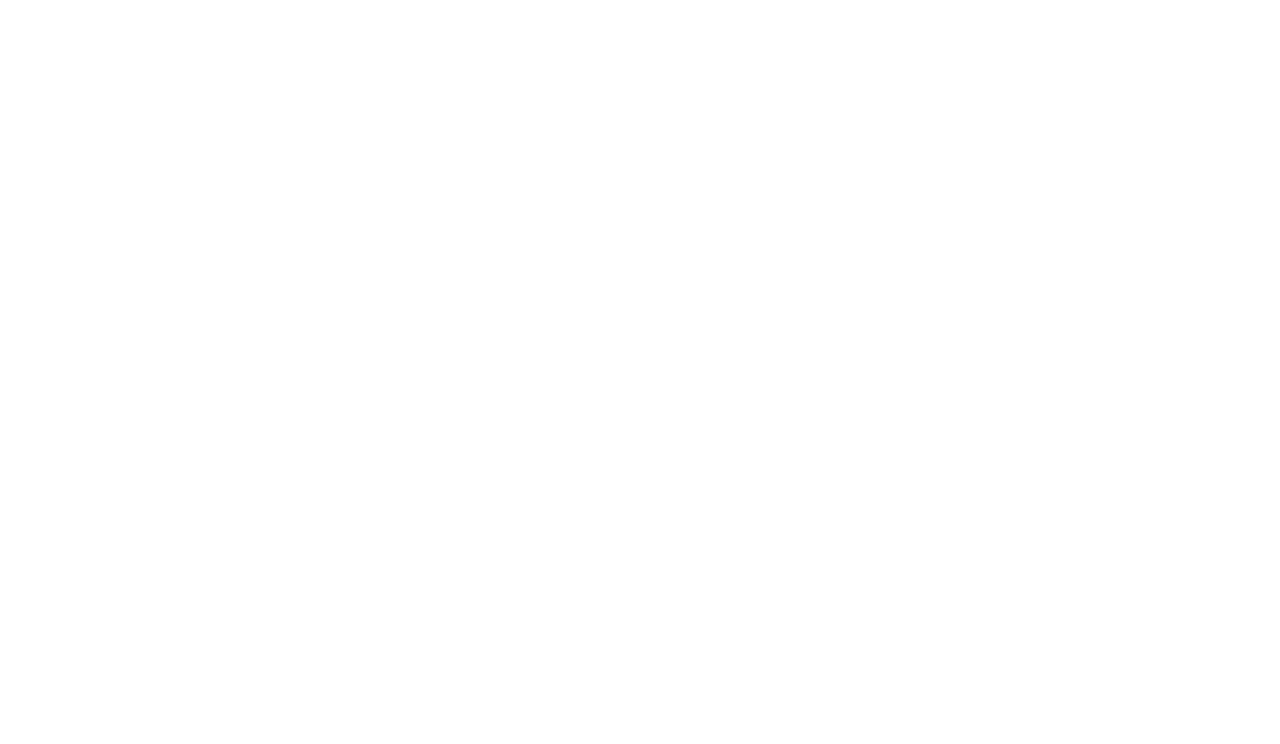
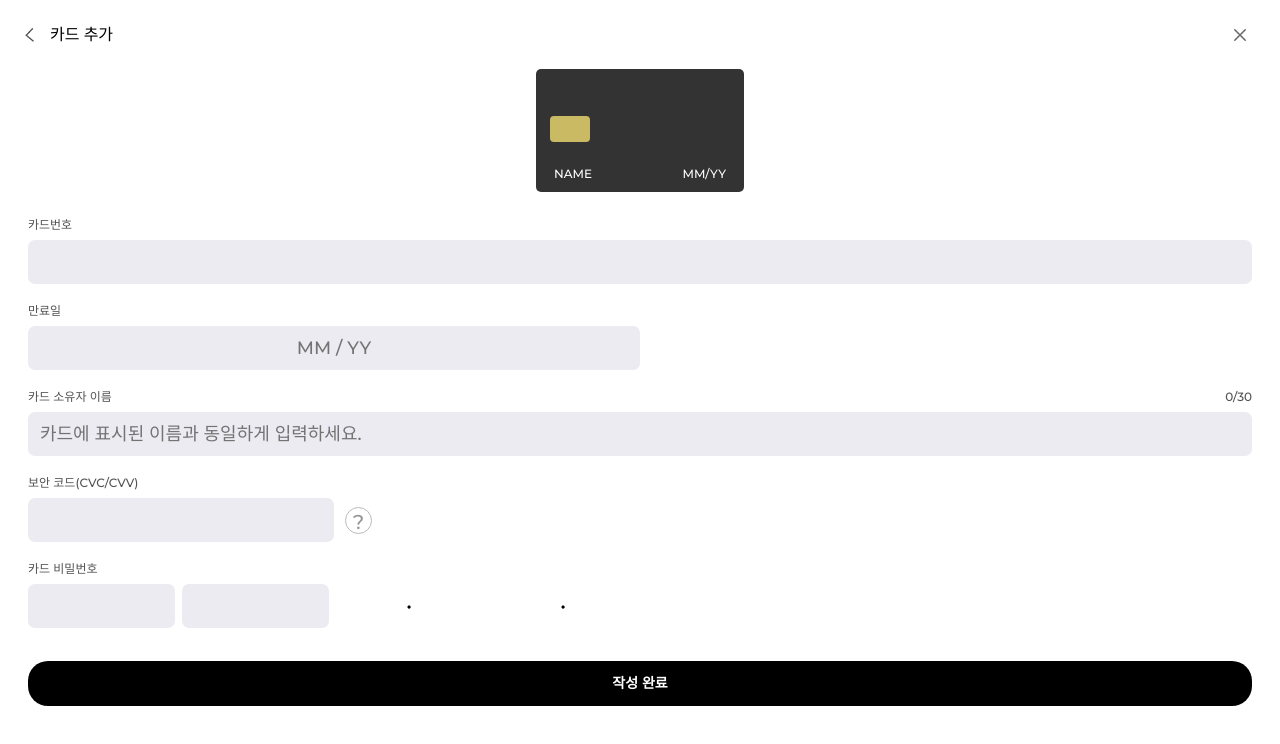
Before and after one commit to jjinheeWorld/shooking, a React (Vite) app: page /cards/register in a window 1280 px wide. Before the commit this address had no page. Shown: the top 744 px of the page. Built offline with nearby package versions, Linux system fonts and the light colour scheme.

Commit message:
style: 카드 추가 페이지 UI 구현하기

```diff
--- a/package.json
+++ b/package.json
@@ -12,6 +12,7 @@
   "dependencies": {
     "react": "^18.3.1",
     "react-dom": "^18.3.1",
+    "react-hook-form": "^7.54.2",
     "react-router-dom": "^7.1.3"
   },
   "devDependencies": {
--- a/src/App.jsx
+++ b/src/App.jsx
@@ -2,6 +2,7 @@
 import { Routes, Route } from "react-router-dom";
 import HomePage from "./pages/HomePage";
 import CardsPage from "./pages/CardsPage";
+import CardRegisterPage from "./pages/CardRegisterPage";
 
 const mockData = [
   {
@@ -79,6 +80,7 @@
           <Routes>
             <Route path="/" element={<HomePage />} />
             <Route path="/cards" element={<CardsPage />} />
+            <Route path="/cards/register" element={<CardRegisterPage />} />
           </Routes>
         </ProductDispatchContext.Provider>
       </ProductStateContext.Provider>
--- a/src/components/AddCardButton.jsx
+++ b/src/components/AddCardButton.jsx
@@ -6,7 +6,7 @@
   return (
     <button
       className="w-[208px] h-[123px] rounded-[5px] bg-[#E5E5E5] text-3xl text-[#575757]"
-      onClick={() => nav("/cards/add")}
+      onClick={() => nav("/cards/register")}
     >
       +
     </button>
--- /dev/null
+++ b/src/components/CardRegisterForm.jsx
@@ -0,0 +1,97 @@
+import { useForm } from "react-hook-form";
+
+const CardRegisterForm = () => {
+  const {
+    register,
+    handleSubmit,
+    formState: { isSubmitting, errors },
+  } = useForm();
+
+  return (
+    <form
+      className="px-7 pt-[25px] pb-[34px]"
+      onSubmit={handleSubmit(async (data) => alert(JSON.stringify(data)))}
+    >
+      <label htmlFor="cardNumber" className="register-label">
+        카드번호
+      </label>
+      <input
+        id="cardNumber"
+        type="text"
+        className="register-input text-center"
+      />
+      <label htmlFor="cardDate" className="register-label">
+        만료일
+      </label>
+      <input
+        id="cardDate"
+        type="text"
+        className="register-input w-2/4 text-center"
+        placeholder="MM / YY"
+        {...register("cardDate")}
+      />
+      <div className="flex justify-between">
+        <label htmlFor="cardOwner" className="register-label">
+          카드 소유자 이름
+        </label>
+        <div className="register-label">0/30</div>
+      </div>
+      <input
+        id="cardOwner"
+        type="text"
+        className="register-input"
+        placeholder="카드에 표시된 이름과 동일하게 입력하세요."
+        {...register("cardOwner")}
+      />
+      <label htmlFor="securityCode" className="register-label">
+        보안 코드(CVC/CVV)
+      </label>
+      <div className="flex gap-[11px] mb-[19px] items-center">
+        <input
+          id="securityCode"
+          type="password"
+          className="register-input mb-0 w-1/4 text-center"
+          {...register("securityCode")}
+        />
+        <div className="w-[27px] h-[27px] border border-[#BABABA] text-[#969696] text-xl font-medium text-center rounded-full cursor-pointer">
+          ?
+        </div>
+      </div>
+      <label id="cardPasswordLabel" className="register-label">
+        카드 비밀번호
+      </label>
+      <div className="flex gap-[7px]">
+        <input
+          id="cardPassword1"
+          type="password"
+          aria-labelledby="cardPasswordLabel"
+          className="register-input w-[12%] text-center"
+          {...register("cardPassword1")}
+        />
+        <input
+          id="cardPassword2"
+          type="password"
+          aria-labelledby="cardPasswordLabel"
+          className="register-input w-[12%] text-center"
+          {...register("cardPassword2")}
+        />
+        <div className="w-[12%] px-3 py-2 text-center font-medium text-lg cursor-default">
+          •
+        </div>
+        <div className="w-[12%] px-3 py-2 text-center font-medium text-lg cursor-default">
+          •
+        </div>
+      </div>
+
+      <button
+        type="submit"
+        disabled={isSubmitting}
+        className="btn w-full text-[14px] py-3 rounded-[20px] mt-[14px]"
+      >
+        작성 완료
+      </button>
+    </form>
+  );
+};
+
+export default CardRegisterForm;
--- /dev/null
+++ b/src/components/PaymentCard.jsx
@@ -0,0 +1,11 @@
+const PaymentCard = () => {
+  return (
+    <div className="mt-[69px] relative left-1/2 transform -translate-x-1/2 w-[208px] h-[123px] rounded-[5px] bg-[#333333]">
+      <div className="absolute w-[40px] h-[26px] top-[47px] left-[14px] rounded-[4px] bg-[#CBBA64]"></div>
+      <div className="absolute bottom-[10px] left-[18px] card-text">NAME</div>
+      <div className="absolute bottom-[10px] right-[18px] card-text">MM/YY</div>
+    </div>
+  );
+};
+
+export default PaymentCard;
--- a/src/index.css
+++ b/src/index.css
@@ -44,4 +44,16 @@
   .header-right {
     @apply absolute top-1/2 transform -translate-y-1/2 right-[30px];
   }
+
+  .card-text {
+    @apply text-white text-xs font-medium;
+  }
+
+  .register-label {
+    @apply block pb-[7px] text-xs font-medium text-[#525252];
+  }
+
+  .register-input {
+    @apply block w-full px-3 py-2 mb-[19px] font-medium text-lg bg-[#ECEBF1] rounded-[7px] placeholder:text-[#737373];
+  }
 }
--- a/src/output.css
+++ b/src/output.css
@@ -588,12 +588,76 @@
   transform: translate(var(--tw-translate-x), var(--tw-translate-y)) rotate(var(--tw-rotate)) skewX(var(--tw-skew-x)) skewY(var(--tw-skew-y)) scaleX(var(--tw-scale-x)) scaleY(var(--tw-scale-y));
 }
 
+.card-text {
+  font-size: 0.75rem;
+  line-height: 1rem;
+  font-weight: 500;
+  --tw-text-opacity: 1;
+  color: rgb(255 255 255 / var(--tw-text-opacity, 1));
+}
+
+.register-label {
+  display: block;
+  padding-bottom: 7px;
+  font-size: 0.75rem;
+  line-height: 1rem;
+  font-weight: 500;
+  --tw-text-opacity: 1;
+  color: rgb(82 82 82 / var(--tw-text-opacity, 1));
+}
+
+.register-input {
+  margin-bottom: 19px;
+  display: block;
+  width: 100%;
+  border-radius: 7px;
+  --tw-bg-opacity: 1;
+  background-color: rgb(236 235 241 / var(--tw-bg-opacity, 1));
+  padding-left: 0.75rem;
+  padding-right: 0.75rem;
+  padding-top: 0.5rem;
+  padding-bottom: 0.5rem;
+  font-size: 1.125rem;
+  line-height: 1.75rem;
+  font-weight: 500;
+}
+
+.register-input::-moz-placeholder {
+  --tw-text-opacity: 1;
+  color: rgb(115 115 115 / var(--tw-text-opacity, 1));
+}
+
+.register-input::placeholder {
+  --tw-text-opacity: 1;
+  color: rgb(115 115 115 / var(--tw-text-opacity, 1));
+}
+
 .absolute {
   position: absolute;
 }
 
+.relative {
+  position: relative;
+}
+
+.bottom-\[10px\] {
+  bottom: 10px;
+}
+
+.left-1\/2 {
+  left: 50%;
+}
+
 .left-\[12px\] {
   left: 12px;
+}
+
+.left-\[14px\] {
+  left: 14px;
+}
+
+.left-\[18px\] {
+  left: 18px;
 }
 
 .left-\[25px\] {
@@ -604,6 +668,10 @@
   left: 50px;
 }
 
+.right-\[18px\] {
+  right: 18px;
+}
+
 .top-1\/2 {
   top: 50%;
 }
@@ -612,12 +680,28 @@
   top: 12px;
 }
 
+.top-\[47px\] {
+  top: 47px;
+}
+
+.mb-0 {
+  margin-bottom: 0px;
+}
+
+.mb-\[19px\] {
+  margin-bottom: 19px;
+}
+
 .mb-\[33px\] {
   margin-bottom: 33px;
 }
 
 .mb-\[7px\] {
   margin-bottom: 7px;
+}
+
+.mt-\[14px\] {
+  margin-top: 14px;
 }
 
 .mt-\[69px\] {
@@ -648,8 +732,28 @@
   height: 19px;
 }
 
+.h-\[26px\] {
+  height: 26px;
+}
+
+.h-\[27px\] {
+  height: 27px;
+}
+
+.w-1\/4 {
+  width: 25%;
+}
+
+.w-2\/4 {
+  width: 50%;
+}
+
 .w-5 {
   width: 1.25rem;
+}
+
+.w-\[12\%\] {
+  width: 12%;
 }
 
 .w-\[19px\] {
@@ -658,6 +762,14 @@
 
 .w-\[208px\] {
   width: 208px;
+}
+
+.w-\[27px\] {
+  width: 27px;
+}
+
+.w-\[40px\] {
+  width: 40px;
 }
 
 .w-\[9px\] {
@@ -672,6 +784,11 @@
   width: 100%;
 }
 
+.-translate-x-1\/2 {
+  --tw-translate-x: -50%;
+  transform: translate(var(--tw-translate-x), var(--tw-translate-y)) rotate(var(--tw-rotate)) skewX(var(--tw-skew-x)) skewY(var(--tw-skew-y)) scaleX(var(--tw-scale-x)) scaleY(var(--tw-scale-y));
+}
+
 .-translate-y-1\/2 {
   --tw-translate-y: -50%;
   transform: translate(var(--tw-translate-x), var(--tw-translate-y)) rotate(var(--tw-rotate)) skewX(var(--tw-skew-x)) skewY(var(--tw-skew-y)) scaleX(var(--tw-scale-x)) scaleY(var(--tw-scale-y));
@@ -679,6 +796,14 @@
 
 .transform {
   transform: translate(var(--tw-translate-x), var(--tw-translate-y)) rotate(var(--tw-rotate)) skewX(var(--tw-skew-x)) skewY(var(--tw-skew-y)) scaleX(var(--tw-scale-x)) scaleY(var(--tw-scale-y));
+}
+
+.cursor-default {
+  cursor: default;
+}
+
+.cursor-pointer {
+  cursor: pointer;
 }
 
 .flex-col {
@@ -705,6 +830,10 @@
   gap: 1rem;
 }
 
+.gap-\[11px\] {
+  gap: 11px;
+}
+
 .gap-\[7px\] {
   gap: 7px;
 }
@@ -725,6 +854,14 @@
   border-radius: 15px;
 }
 
+.rounded-\[20px\] {
+  border-radius: 20px;
+}
+
+.rounded-\[4px\] {
+  border-radius: 4px;
+}
+
 .rounded-\[5px\] {
   border-radius: 5px;
 }
@@ -741,9 +878,24 @@
   border-style: solid;
 }
 
+.border-\[\#BABABA\] {
+  --tw-border-opacity: 1;
+  border-color: rgb(186 186 186 / var(--tw-border-opacity, 1));
+}
+
 .border-\[\#f2f2f2\] {
   --tw-border-opacity: 1;
   border-color: rgb(242 242 242 / var(--tw-border-opacity, 1));
+}
+
+.bg-\[\#333333\] {
+  --tw-bg-opacity: 1;
+  background-color: rgb(51 51 51 / var(--tw-bg-opacity, 1));
+}
+
+.bg-\[\#CBBA64\] {
+  --tw-bg-opacity: 1;
+  background-color: rgb(203 186 100 / var(--tw-bg-opacity, 1));
 }
 
 .bg-\[\#D8D8D8\] {
@@ -780,6 +932,16 @@
      object-fit: cover;
 }
 
+.px-3 {
+  padding-left: 0.75rem;
+  padding-right: 0.75rem;
+}
+
+.px-7 {
+  padding-left: 1.75rem;
+  padding-right: 1.75rem;
+}
+
 .px-\[11px\] {
   padding-left: 11px;
   padding-right: 11px;
@@ -790,12 +952,26 @@
   padding-right: 23px;
 }
 
+.py-2 {
+  padding-top: 0.5rem;
+  padding-bottom: 0.5rem;
+}
+
+.py-3 {
+  padding-top: 0.75rem;
+  padding-bottom: 0.75rem;
+}
+
 .pb-\[20px\] {
   padding-bottom: 20px;
 }
 
 .pb-\[28px\] {
   padding-bottom: 28px;
+}
+
+.pb-\[34px\] {
+  padding-bottom: 34px;
 }
 
 .pb-\[9px\] {
@@ -814,8 +990,16 @@
   padding-top: 17px;
 }
 
+.pt-\[25px\] {
+  padding-top: 25px;
+}
+
 .pt-\[32px\] {
   padding-top: 32px;
+}
+
+.text-center {
+  text-align: center;
 }
 
 .text-3xl {
@@ -831,6 +1015,10 @@
   font-size: 13px;
 }
 
+.text-\[14px\] {
+  font-size: 14px;
+}
+
 .text-\[30px\] {
   font-size: 30px;
 }
@@ -840,9 +1028,19 @@
   line-height: 1.5rem;
 }
 
+.text-lg {
+  font-size: 1.125rem;
+  line-height: 1.75rem;
+}
+
 .text-sm {
   font-size: 0.875rem;
   line-height: 1.25rem;
+}
+
+.text-xl {
+  font-size: 1.25rem;
+  line-height: 1.75rem;
 }
 
 .font-bold {
@@ -869,6 +1067,11 @@
 .text-\[\#7c7a7a\] {
   --tw-text-opacity: 1;
   color: rgb(124 122 122 / var(--tw-text-opacity, 1));
+}
+
+.text-\[\#969696\] {
+  --tw-text-opacity: 1;
+  color: rgb(150 150 150 / var(--tw-text-opacity, 1));
 }
 
 .text-black {
--- /dev/null
+++ b/src/pages/CardRegisterPage.jsx
@@ -0,0 +1,15 @@
+import SubHeader from "../components/SubHeader";
+import PaymentCard from "../components/PaymentCard";
+import CardRegisterForm from "../components/CardRegisterForm";
+
+const CardRegisterPage = () => {
+  return (
+    <div>
+      <SubHeader showBackButton={true} title={"카드 추가"} />
+      <PaymentCard />
+      <CardRegisterForm />
+    </div>
+  );
+};
+
+export default CardRegisterPage;
```
Also changed, not shown: 1 other file (tests, documents, lock files or other folders).
